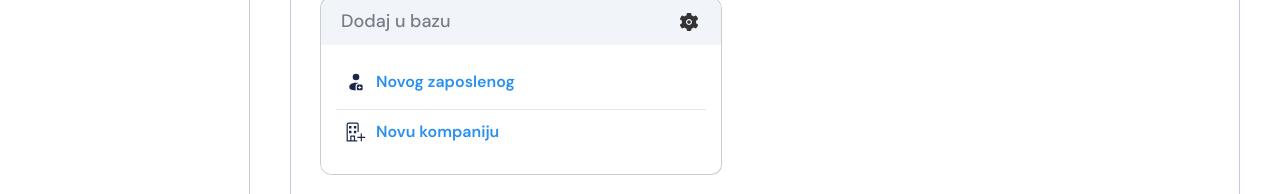
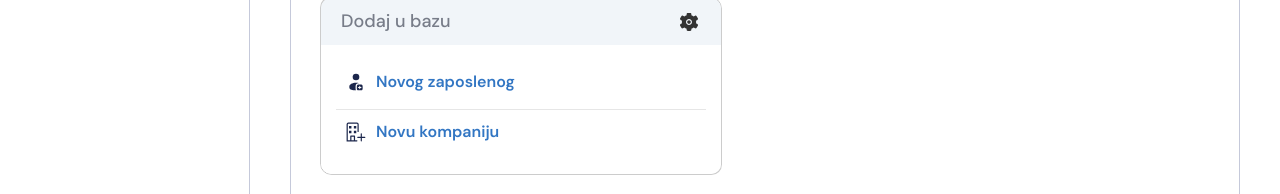
Before and after one commit to amerrika/form-filler-frontend, a Vue app: page / in a window 1280 px wide. Shown: the part 370-564 px from the top of the page. Built offline with nearby package versions, Linux system fonts and the light colour scheme; no server answers.

Commit message:
feat: change primary-blue, add primary-blue-dark

```diff
--- a/src/scss/abstracts/_colors.scss
+++ b/src/scss/abstracts/_colors.scss
@@ -15,7 +15,8 @@ $colors: (
     "100": #fafafa,
     "500": #f1f5f9,
     "600": #e6e6e6,
-    "blue": #2a90ef,
+    "blue": #3276c3,
+    "blue-dark": #1c274c,
   ),
 );
 
@@ -32,7 +33,8 @@ $neutral-900: #0d0e10;
 $primary-100: #fafafa;
 $primary-500: #f1f5f9;
 $primary-600: #e6e6e6;
-$primary-blue: #2a90ef;
+$primary-blue: #3276c3;
+$primary-blue-dark: #1c274c;
 
 $alert-red: #c60243;
 $alert-green: #567911;
```
